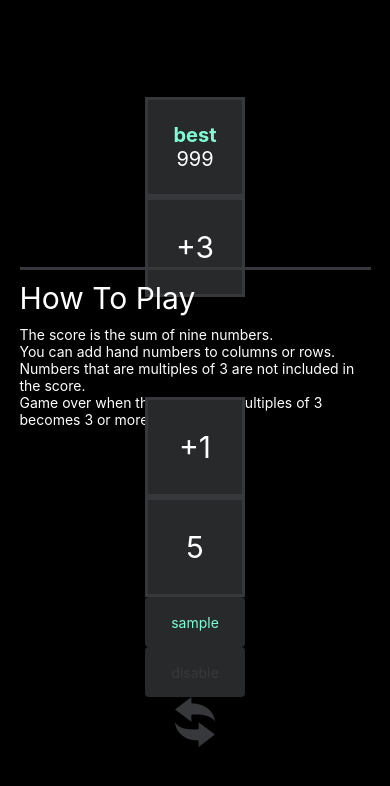
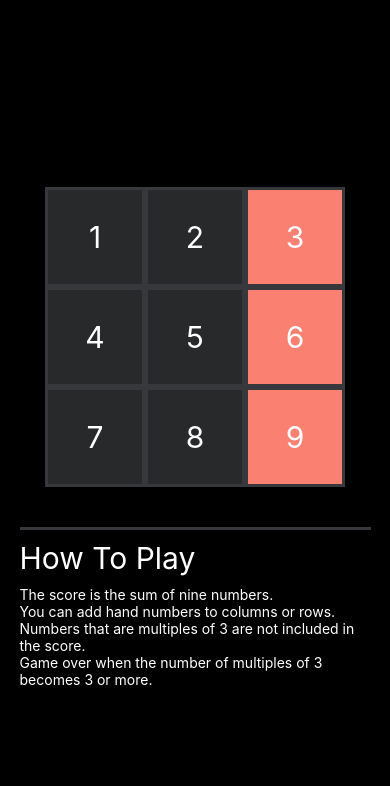
Before and after one commit to calm1205/triple-three-native, a React Native app: screen / in a window 390 px wide. Shown: the top 786 px of the page. Built offline with nearby package versions, Linux system fonts and the light colour scheme.

Commit message:
make NineSquare components

```diff
--- a/App.tsx
+++ b/App.tsx
@@ -1,30 +1,20 @@
 import React from "react";
 import { StyleSheet, View } from "react-native";
-import {
-  Adder,
-  Hand,
-  Square,
-  Score,
-  BasicButton,
-  ChangeIcon,
-  Description,
-} from "./src/components/atoms";
+import { Description } from "./src/components/atoms";
+import { NineSquares } from "./src/components/molecules";
+
+const defaultValues = [
+  [1, 2, 3],
+  [4, 5, 6],
+  [7, 8, 9],
+];
 
 export default function App() {
   return (
     <View style={styles.container}>
-      <Score label={"best"} value={999} />
-      <Hand value={3} />
+      <NineSquares values={defaultValues} />
+      <View style={styles.mt} />
       <Description />
-      <Adder index={1} value={1} onPress={() => alert("adder")} />
-      <Square number={5} />
-      <BasicButton text="sample" onPress={() => alert("press")} />
-      <BasicButton
-        text="disable"
-        disabled={true}
-        onPress={() => alert("press")}
-      />
-      <ChangeIcon width={50} height={50} />
     </View>
   );
 }
@@ -36,4 +26,7 @@ const styles = StyleSheet.create({
     alignItems: "center",
     justifyContent: "center",
   },
+  mt: {
+    marginTop: 70,
+  },
 });
--- a/src/components/atoms/Square.tsx
+++ b/src/components/atoms/Square.tsx
@@ -3,13 +3,13 @@ import { StyleSheet, Text, View } from "react-native";
 import { COLOR } from "../../utils/style";
 
 type BaseSquareProps = {
-  number: number;
+  value: number;
 };
 
-export const Square: React.FC<BaseSquareProps> = ({ number }) => {
+export const Square: React.FC<BaseSquareProps> = ({ value }) => {
   return (
-    <View style={[styles.container, number % 3 === 0 && styles.error]}>
-      <Text style={styles.text}>{number}</Text>
+    <View style={[styles.container, value % 3 === 0 && styles.error]}>
+      <Text style={styles.text}>{value}</Text>
     </View>
   );
 };
--- /dev/null
+++ b/src/components/molecules/NineSquares.tsx
@@ -0,0 +1,39 @@
+import React from "react";
+import { StyleSheet, View } from "react-native";
+import { Square } from "../atoms";
+import { COLOR } from "../../utils/style";
+
+type BaseNineSquaresProps = {
+  values: number[][];
+};
+
+export const NineSquares: React.FC<BaseNineSquaresProps> = ({ values }) => {
+  return (
+    <View style={styles.container}>
+      {values.map((rowValues, i) => {
+        return (
+          <View style={styles.row}>
+            {rowValues.map((v, j) => {
+              return <Square value={v} key={`${i}_${j}`} />;
+            })}
+          </View>
+        );
+      })}
+    </View>
+  );
+};
+
+const styles = StyleSheet.create({
+  container: {
+    width: 300,
+    height: 300,
+    backgroundColor: COLOR.BACKGROUND,
+    borderWidth: 5,
+    borderColor: COLOR.BORDER,
+    alignItems: "center",
+    justifyContent: "center",
+  },
+  row: {
+    flexDirection: "row",
+  },
+});
--- /dev/null
+++ b/src/components/molecules/index.ts
@@ -0,0 +1 @@
+export { NineSquares } from "./NineSquares";
```
Also changed, not shown: src/components/molecules/Hands.tsx (added, +39 -0 lines).
